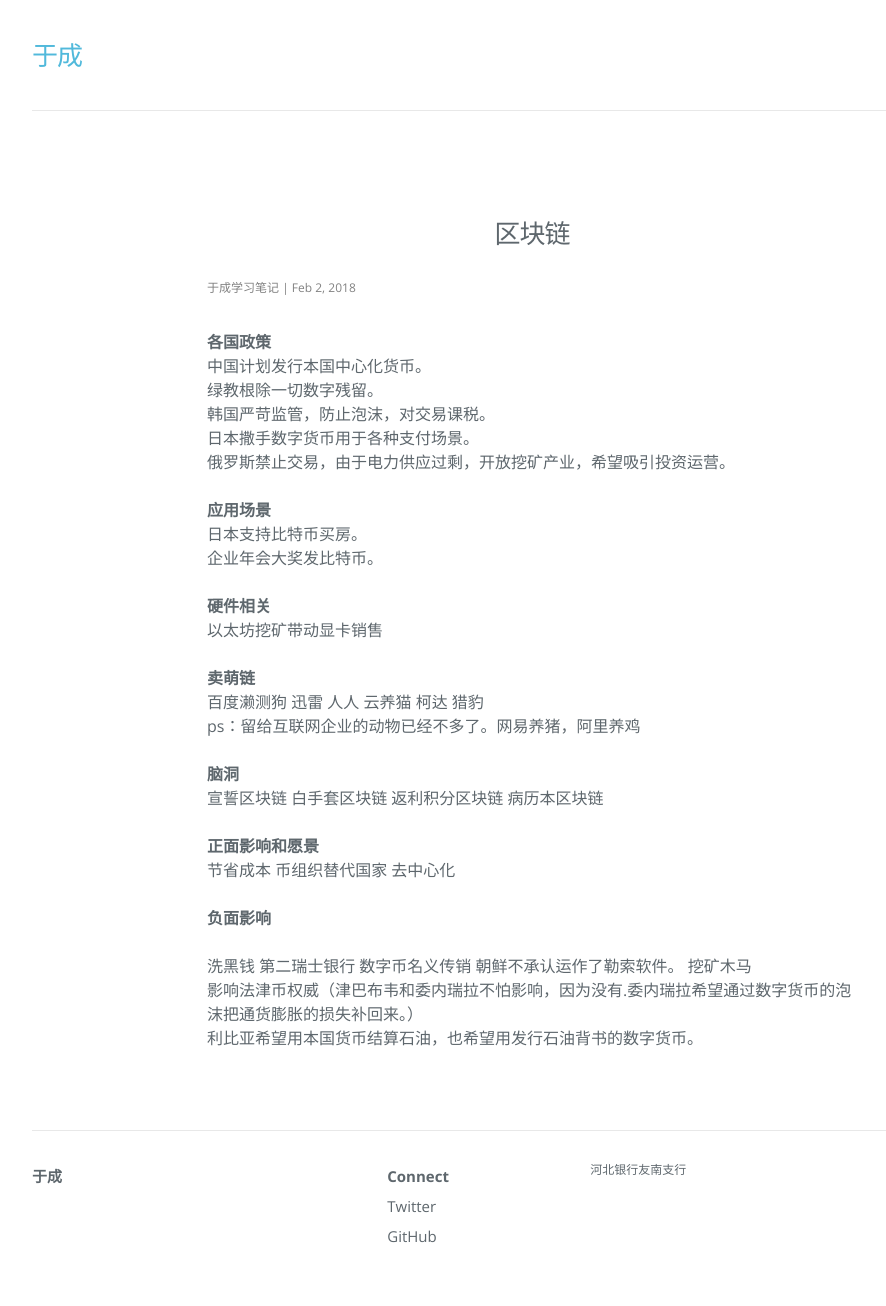
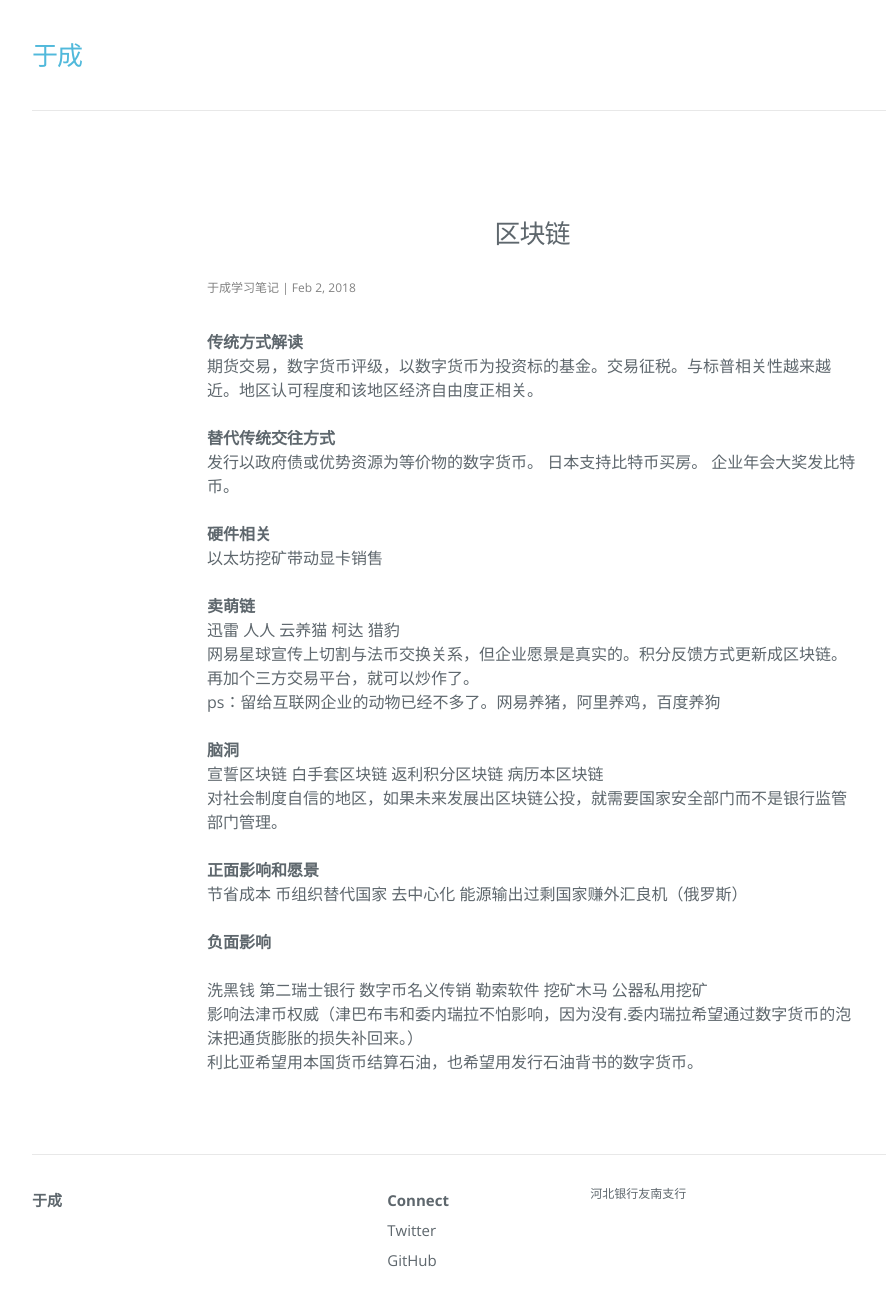
Before and after one commit to hebbank/jekyll, a Jekyll site: the page built from _posts/2018-02-02-qkl.md, in a window 1280 px wide and 1343 px high. Shown: the top 1306 px of the window, without its empty margins (108-994 px from the left). Built offline with Jekyll 4.4.1, drawn with Linux system fonts in a browser that asks for light colours; nearby versions of some CDN libraries.

Commit message:
Update 区块链

```diff
--- a/_posts/2018-02-02-qkl.md
+++ b/_posts/2018-02-02-qkl.md
@@ -4,32 +4,29 @@ layout: post
 categories: 区块链
 tags: ''
 ---
-**各国政策**
-中国计划发行本国中心化货币。
-绿教根除一切数字残留。
-韩国严苛监管，防止泡沫，对交易课税。
-日本撒手数字货币用于各种支付场景。
-俄罗斯禁止交易，由于电力供应过剩，开放挖矿产业，希望吸引投资运营。
+**传统方式解读**
+   期货交易，数字货币评级，以数字货币为投资标的基金。交易征税。与标普相关性越来越近。地区认可程度和该地区经济自由度正相关。
 
-**应用场景**
-日本支持比特币买房。
-企业年会大奖发比特币。
+ **替代传统交往方式**
+ 发行以政府债或优势资源为等价物的数字货币。  日本支持比特币买房。  企业年会大奖发比特币。
 
 **硬件相关**
   以太坊挖矿带动显卡销售
 
 **卖萌链**
-  百度濑测狗 迅雷 人人 云养猫 柯达   猎豹
-  ps：留给互联网企业的动物已经不多了。网易养猪，阿里养鸡
+   迅雷 人人 云养猫 柯达   猎豹
+   网易星球宣传上切割与法币交换关系，但企业愿景是真实的。积分反馈方式更新成区块链。再加个三方交易平台，就可以炒作了。
+  ps：留给互联网企业的动物已经不多了。网易养猪，阿里养鸡，百度养狗
 
   **脑洞**
 宣誓区块链 白手套区块链 返利积分区块链 病历本区块链
+对社会制度自信的地区，如果未来发展出区块链公投，就需要国家安全部门而不是银行监管部门管理。
 
 **正面影响和愿景**
-  节省成本  币组织替代国家  去中心化
+  节省成本  币组织替代国家  去中心化 能源输出过剩国家赚外汇良机（俄罗斯）
 
 **负面影响**
 
-洗黑钱  第二瑞士银行  数字币名义传销    朝鲜不承认运作了勒索软件。  挖矿木马
+洗黑钱  第二瑞士银行  数字币名义传销  勒索软件  挖矿木马 公器私用挖矿
 影响法津币权威（津巴布韦和委内瑞拉不怕影响，因为没有.委内瑞拉希望通过数字货币的泡沫把通货膨胀的损失补回来。）
 利比亚希望用本国货币结算石油，也希望用发行石油背书的数字货币。
```
